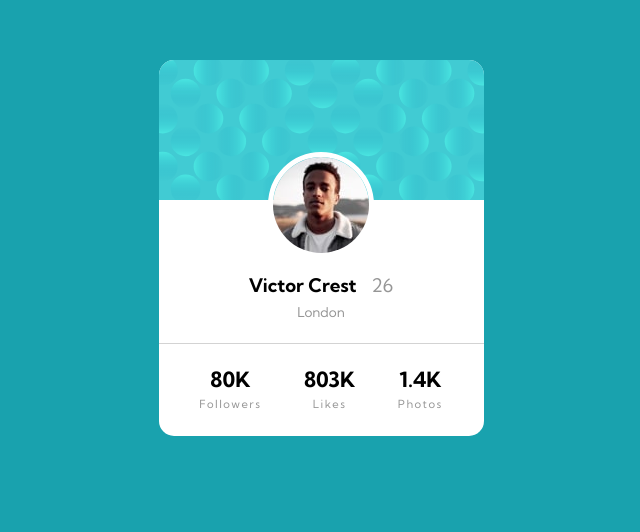
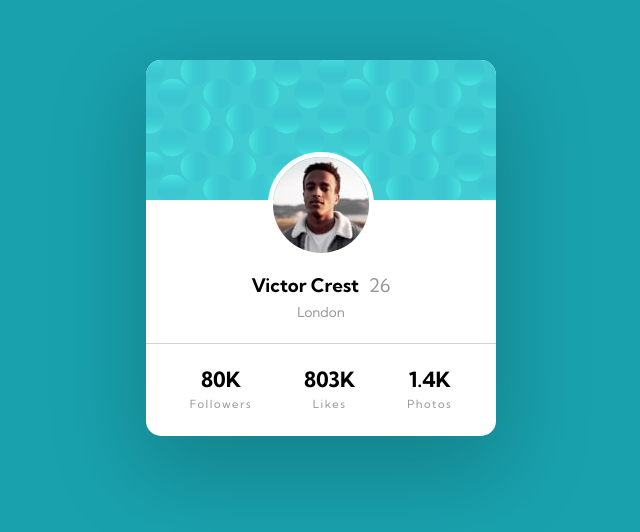
Before and after one commit to femRepos/profile-card, a plain HTML site: page index.html in a window 1280 px wide. Shown: the part 152-684 px from the top of the page, without its empty margins (319-959 px from the left). Drawn offline with Linux system fonts and the light colour scheme.

Commit message:
add responsiveness and fix minor visuals

```diff
--- a/styles/style.css
+++ b/styles/style.css
@@ -41,8 +41,15 @@ body {
     border-radius: 15px;
     overflow: hidden;
     width: 325px;
-    /* padding: 20px 45px; */
     padding: 0 0 25px;
+    box-shadow: 0 30px 90px 10px hsla(0deg 0% 0% / 20%);
+}
+
+/* desktop version */
+@media only screen and (min-width: 800px) {
+    .profile-card {
+        width: 350px;
+    }
 }
 
 .profile-card__photo {
@@ -74,7 +81,7 @@ body {
 }
 
 .profile-card__info span:first-child {
-    margin-right: 1rem;
+    margin-right: 0.65rem;
 }
 
 #location {
```
